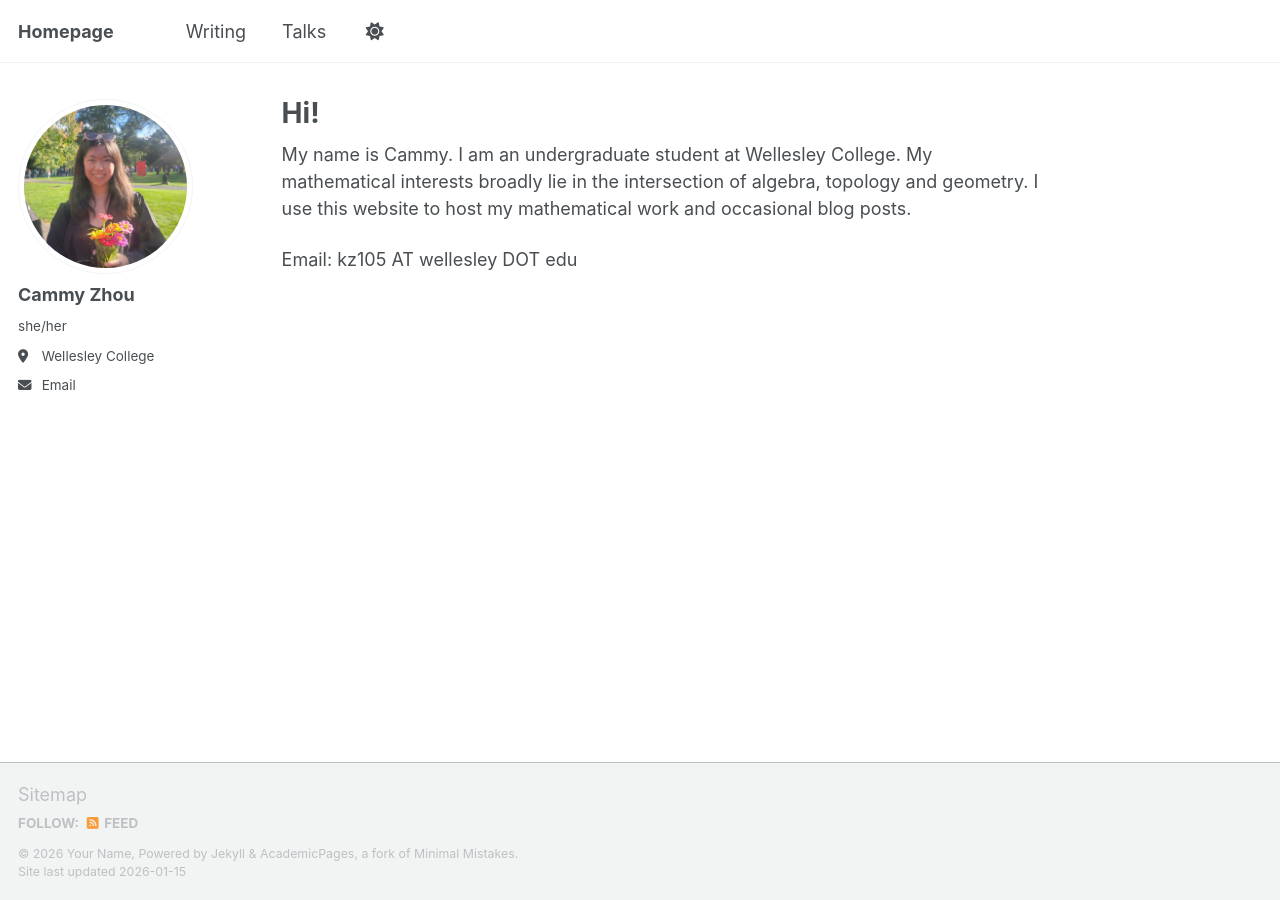
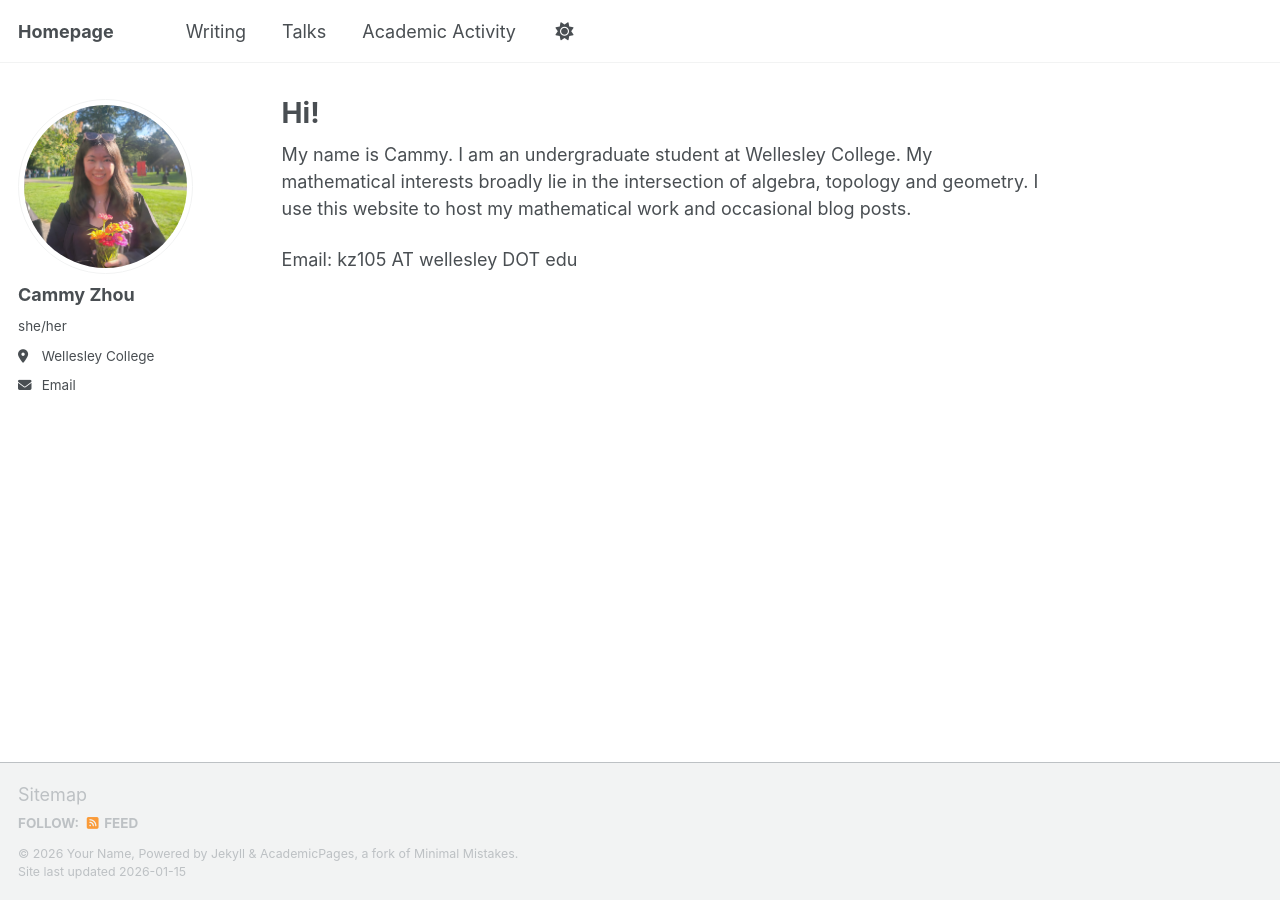
Before and after one commit to cakezhou/cakezhou.github.io, a Jekyll site: the page built from _pages/about.md, in a window 1280 px wide. Built offline with Jekyll 4.4.1, drawn with Linux system fonts in a browser that asks for light colours; a script bundle is joined from its source files by our own code; library files that are not in the unit come from our copies.

Commit message:
Add Academic Activity to navigation

```diff
--- a/_data/navigation.yml
+++ b/_data/navigation.yml
@@ -13,6 +13,9 @@ main:
 
   - title: "Talks"
     url: /talks/
+
+  - title: "Academic Activity"
+    url: /academic-activity/
 
 #  - title: "Teaching"
  #   url: /teaching/
```
